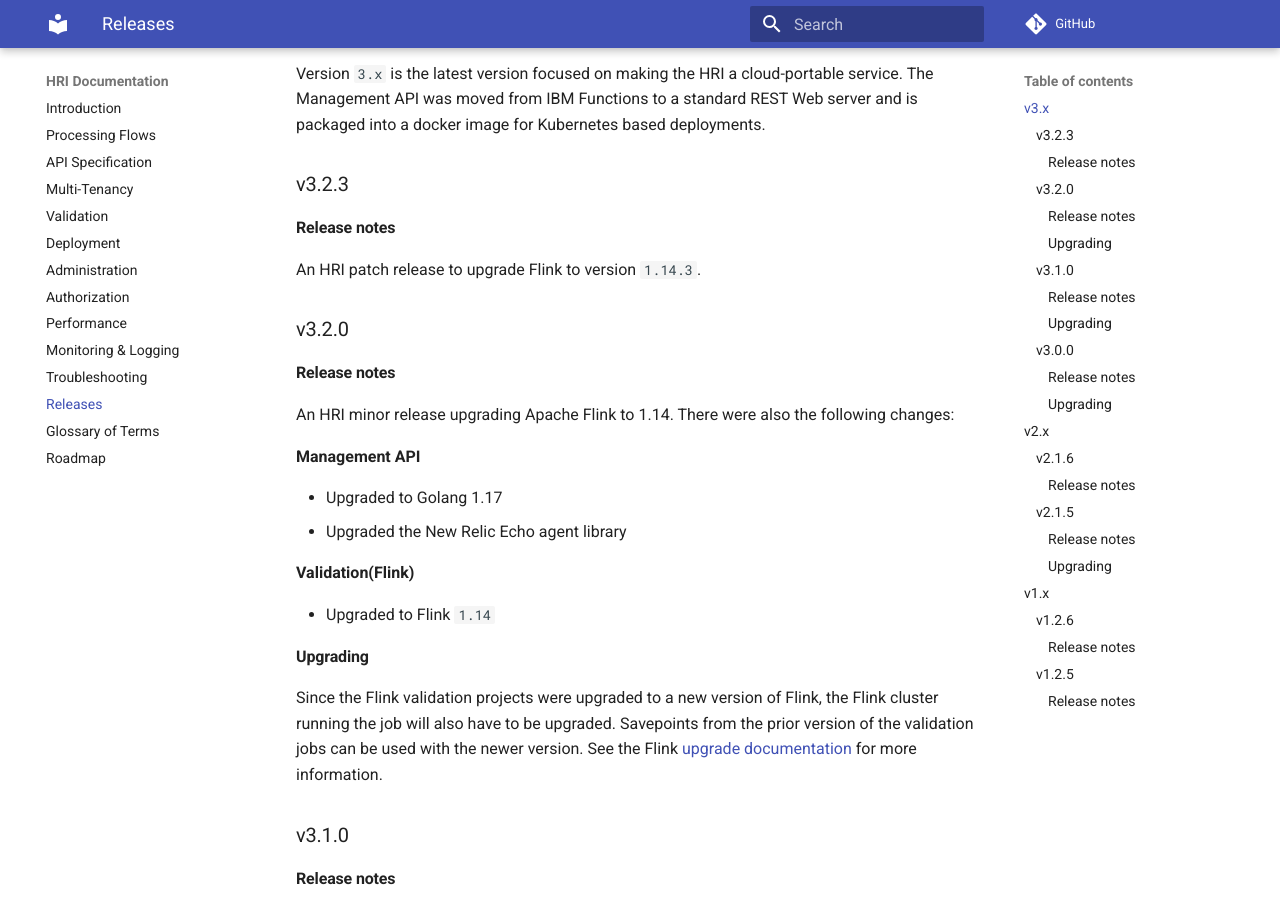
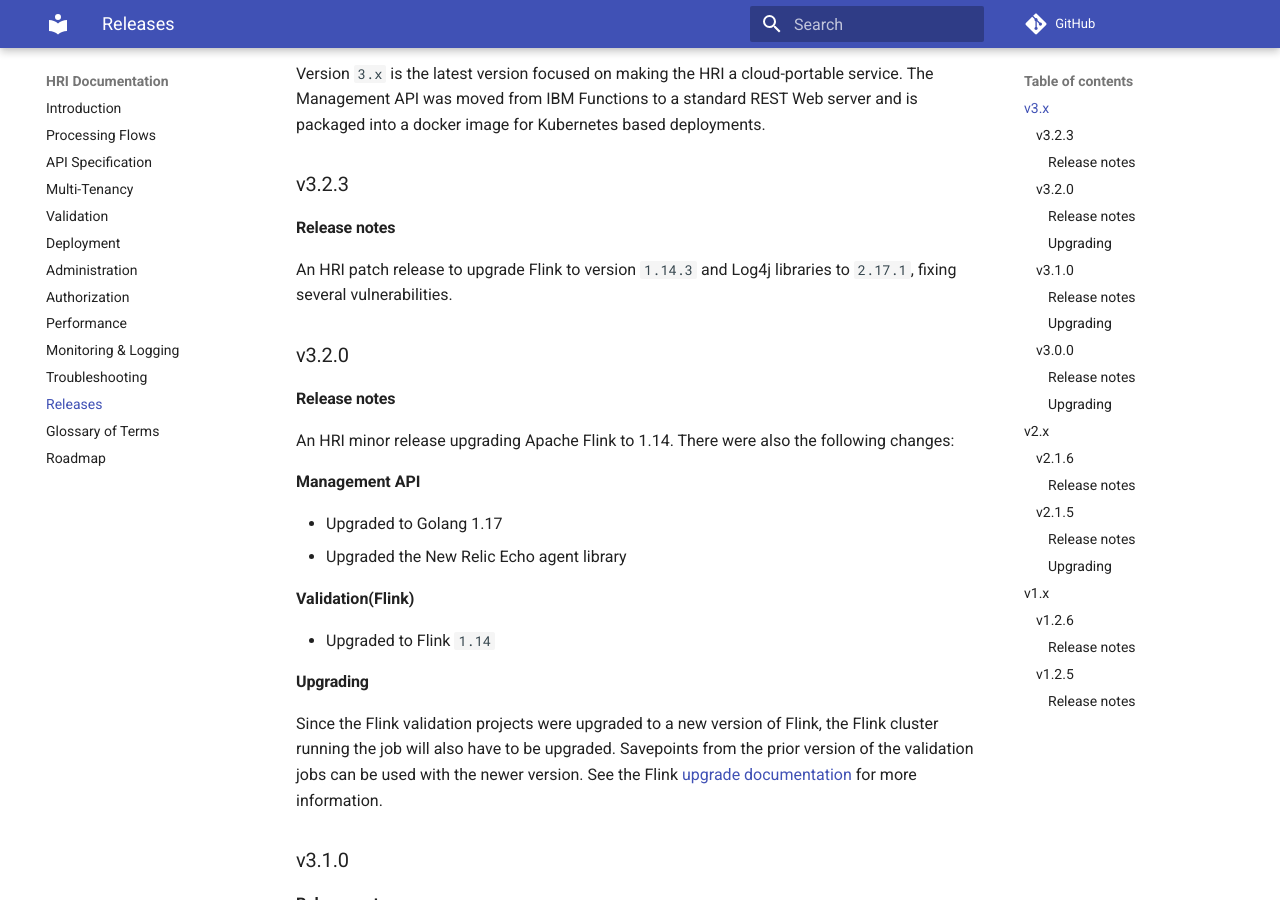
Before and after one commit to Alvearie/HRI, an MkDocs documentation site: the page built from documentation/releases.md, in a window 1280 px wide and 900 px high, scrolled down 610 px. Built offline with MkDocs 1.6.1 and Material for MkDocs 9.7.7, drawn with Linux system fonts in a browser that asks for light colours; comment, search, counter and statistics services are not loaded; the version menu is left out.

Commit message:
WHFHRI-745: Add note about log4j upgrades.
Signed-off-by: Dan Baxter <dan.baxter240@gmail.com>

```diff
--- a/documentation/releases.md
+++ b/documentation/releases.md
@@ -10,7 +10,7 @@
 ### v3.2.3
 
 #### Release notes
-An HRI patch release to upgrade Flink to version `1.14.3`.
+An HRI patch release to upgrade Flink to version `1.14.3` and Log4j libraries to `2.17.1`, fixing several vulnerabilities.
 
 ### v3.2.0
 
```
